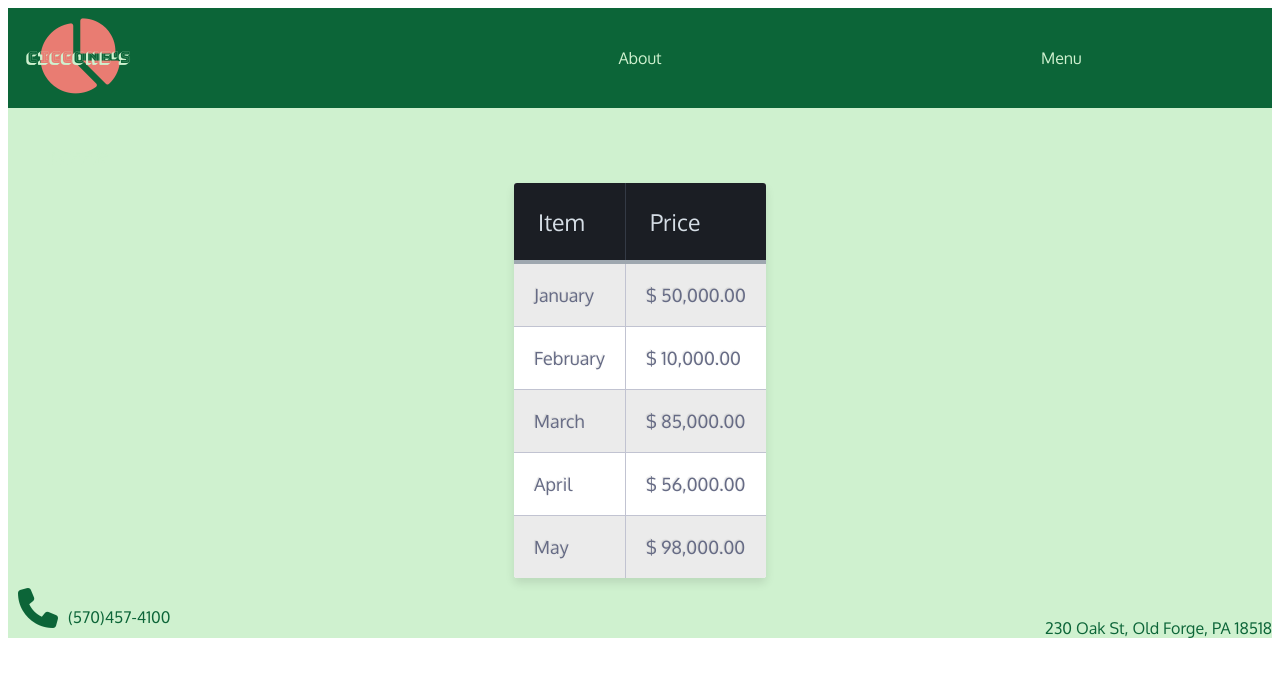
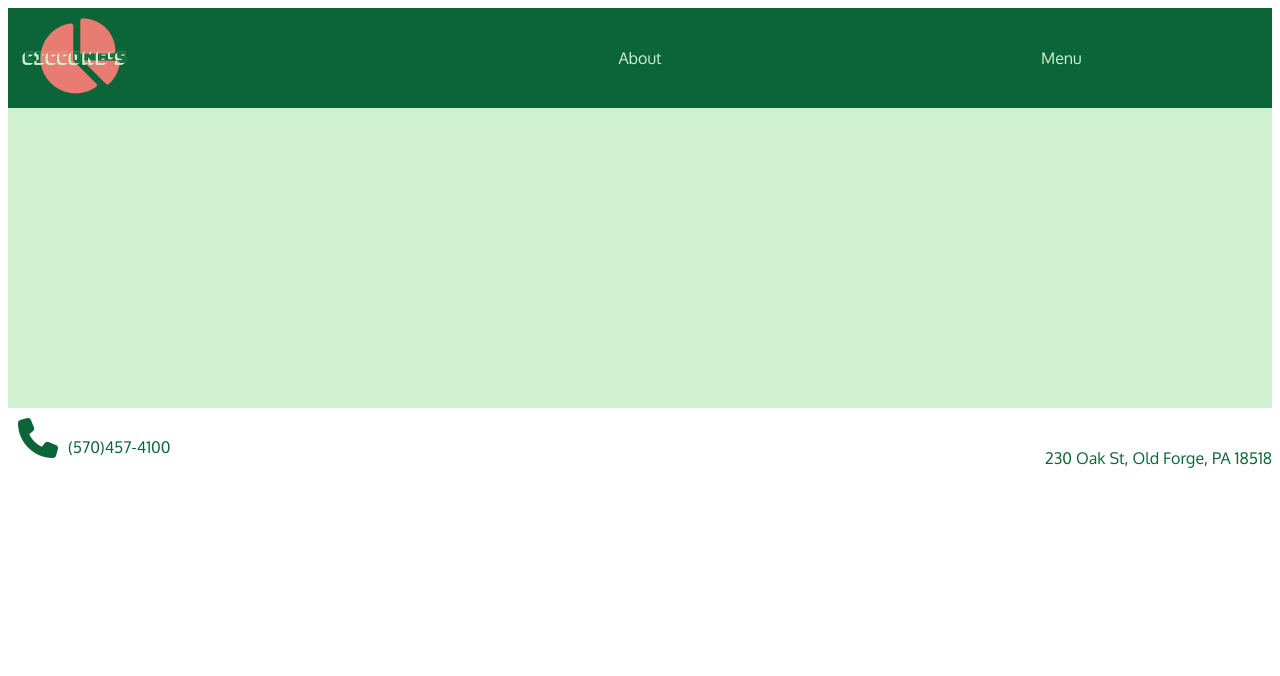
Before and after one commit to cicconej93/pizzashop, a plain HTML site: page menu.html in a window 1280 px wide. Drawn offline with Linux system fonts and the light colour scheme; a web font is replaced by a local one.

Commit message:
removed menu table, fixed menu-bar logo

```diff
--- a/main.css
+++ b/main.css
@@ -123,7 +123,7 @@ body {
 .menu-logo {
 	font-family: 'Bungee Shade', cursive, sans-serif;
 	z-index: 2;
-
+	left: 10%;
 
 	position: absolute;
 
--- a/menu.html
+++ b/menu.html
@@ -15,44 +15,14 @@
 
 		<nav class="menu">
 			<div class="but" onclick="homeRedirect()"><div class="menuLogo"><i class="fa fa-pie-chart" id="menu-pie" aria-hidden="true"></i>
-				<div class="menu-logo">Ciccone's Pizza</div></div></div>
+				<div class="menu-logo">Ciccone's</div></div></div>
 			<div class="but" onclick="aboutRedirect()">About</div>
 			<div class="but" onclick="menuRedirect()">Menu</div>
 		</nav>
 
 
 		<header class="head">
-			<div class ="head-items pizzaMenu">
-				<table class="table-fill">
-					<thead>
-						<tr>
-						<th class="text-left">Item</th>
-						<th class="text-left">Price</th>
-					</tr>
-					</thead>
-					<tbody class="table-hover">
-						<tr>
-						<td class="text-left">January</td>
-						<td class="text-left">$ 50,000.00</td>
-						</tr>
-						<tr>
-						<td class="text-left">February</td>
-						<td class="text-left">$ 10,000.00</td>
-						</tr>
-						<tr>
-						<td class="text-left">March</td>
-						<td class="text-left">$ 85,000.00</td>
-						</tr>
-						<tr>
-						<td class="text-left">April</td>
-						<td class="text-left">$ 56,000.00</td>
-						</tr>
-						<tr>
-						<td class="text-left">May</td>
-						<td class="text-left">$ 98,000.00</td>
-						</tr>
-					</tbody>
-					</table>
+
 
 
 
```
Also changed, not shown: about.html (+1 -1 lines), index.html (+1 -1 lines), map.html (+1 -1 lines).
